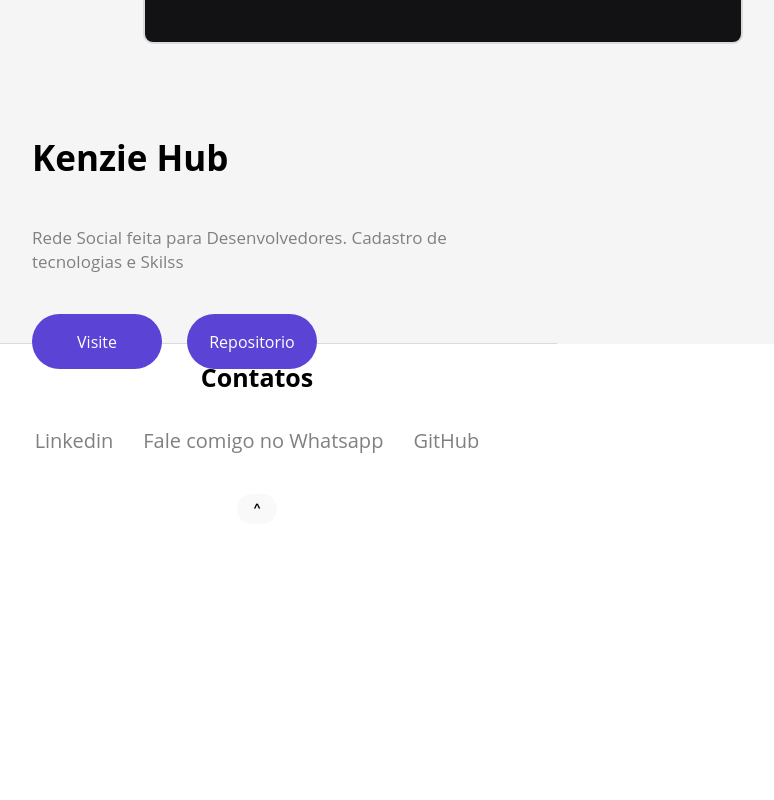
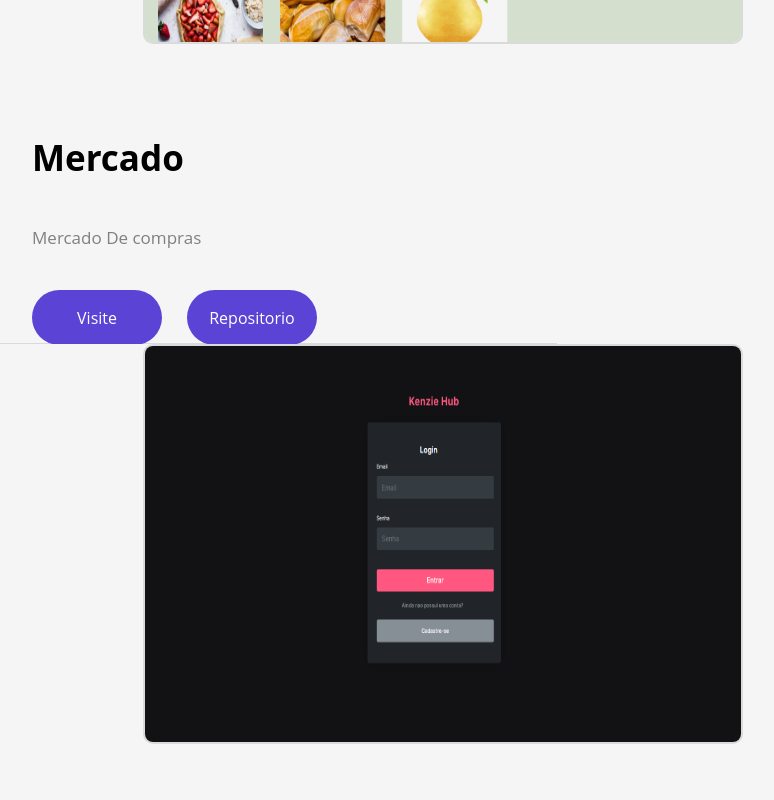
Before and after one commit to brenolobianco/personalPortfolio, a React (Vite) app: page / in a window 1280 px wide. Shown: the part 2780-3580 px from the top of the page, without its empty margins (383-1157 px from the left). Before the commit the page ends 3324 px from the top, so only its background shows below. Built offline with nearby package versions, Linux system fonts and the light colour scheme.

Commit message:
Add files via upload

```diff
--- a/src/App.css
+++ b/src/App.css
@@ -26,10 +26,13 @@
   }
 }
 
-.card {
+.card p{
   padding: 2em;
+
 }
-
+.all.h1{
+  color: red;
+}
 .read-the-docs {
   color: #888;
 }
--- a/src/components/footer/index.jsx
+++ b/src/components/footer/index.jsx
@@ -10,6 +10,7 @@
     <li><a href="https://www.linkedin.com/in/breno-lobianco/">Linkedin</a></li>
     <li><a href="https://wa.me/5516996225832">Fale comigo no Whatsapp</a></li>
     <li><a href="https://github.com/brenolobianco">GitHub</a></li>
+
 </ul>
 <button onClick={() => { window.scrollTo(0,0)}} >^</button>
     </FooterBox>
--- a/src/components/portfolio/index.jsx
+++ b/src/components/portfolio/index.jsx
@@ -2,6 +2,7 @@
 import Hamburguer from "../../assets/hamburguer-kenzie.png";
 import KenzieHub from "../../assets/kenzie-hub.png";
 import NuKenzie from "../../assets/nu-kenzie.png";
+import Shop from "../../assets/shop.png";
 import { PortfolioSection, PortfolioDecription } from "./styles";
 
 function Portfolio() {
@@ -49,6 +50,27 @@
 
       <PortfolioDecription>
         <div className="left-side">
+          <img src={Shop} alt="img projeto"  />
+        </div>
+
+        <div className="right-side">
+          <h2>Mercado </h2>
+          <p>
+         Mercado De compras
+          </p>
+          <div className="btns">
+            <a href="https://curly-doodle-77c96492.pages.github.io/">
+              Visite
+            </a>
+            <a href="
+https://github.com/Kenzie-Academy-Brasil-Developers/entrega-lista-produtos-m2-sprint-1b-brenolobianco">
+              Repositorio
+            </a>
+          </div>
+        </div>
+      </PortfolioDecription>
+      <PortfolioDecription>
+        <div className="left-side">
           <img src={KenzieHub} alt="img projeto" srcset="" />
         </div>
 
```
Also changed, not shown: src/assets/shop.png (added).
